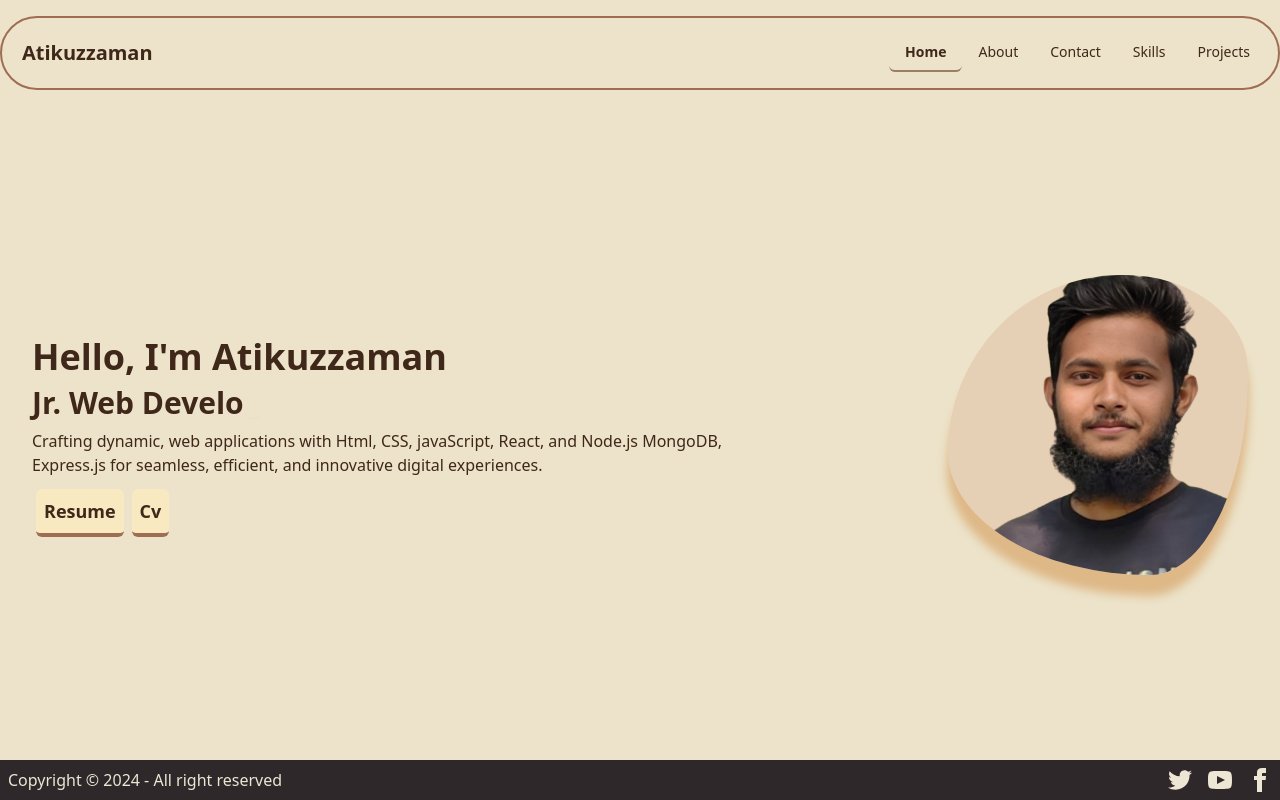
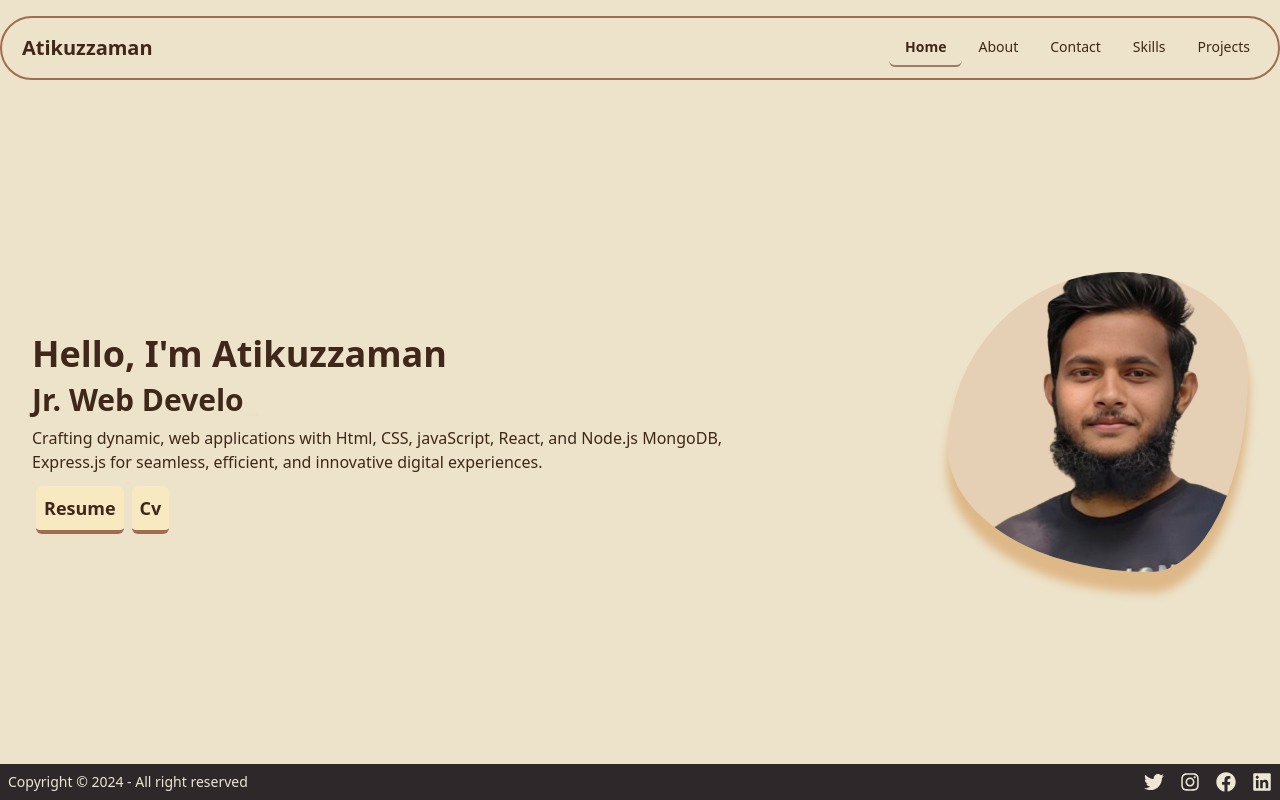
Before and after one commit to mohammad-atikuzzaman/portfolio, a React (Vite) app: page / in a window 1280 px wide. Built offline with nearby package versions, Linux system fonts and the light colour scheme.

Commit message:
screen adjusted

```diff
--- a/src/Components/About.jsx
+++ b/src/Components/About.jsx
@@ -2,6 +2,7 @@ import Education from "./Education";
 
 const About = () => {
   return (
+    <div className="min-h-screen flex items-center justify-center">
       <div className="p-8 bg-orange-50 m-8 rounded-xl ">
         <h2 className="text-4xl font-semibold p-4">About Me__</h2>
         <div className="flex flex-col gap-8 md:gap-0 md:flex-row justify-between ">
@@ -46,6 +47,7 @@ const About = () => {
           </div>
         </div>
       </div>
+    </div>
   );
 };
 
--- a/src/Components/Contact.jsx
+++ b/src/Components/Contact.jsx
@@ -44,7 +44,8 @@ const Contact = () => {
       );
   };
   return (
-    <div className="bg-orange-50 p-6 m-6 rounded-xl md:flex justify-between gap-8">
+    <div className="min-h-screen flex items-center justify-center">
+      <div className="bg-orange-50 p-6 m-6 rounded-xl md:flex justify-between gap-8 w-full">
         <div className="mb-4 md:w-[20%]">
           <h2 className="font-bold md:text-3xl">Contact with me__</h2>
         </div>
@@ -153,6 +154,7 @@ const Contact = () => {
           </div>
         </div>
       </div>
+    </div>
   );
 };
 
--- a/src/Components/Home.jsx
+++ b/src/Components/Home.jsx
@@ -2,7 +2,7 @@ import { Typewriter } from "react-simple-typewriter";
 import "./profile.css"
 const Home = () => {
   return (
-    <div className="min-h-[calc(100vh-130px)] flex items-center justify-center">
+    <div className="min-h-[calc(100vh-116px)] flex items-center justify-center">
       <div className="flex flex-col-reverse md:flex-row justify-between  items-center my-auto p-8">
         <div className="text-center mt-7 md:text-left md:max-w-[60%] space-y-2 ">
           <h2 className="font-bold text-2xl md:text-4xl">
--- a/src/Footer.jsx
+++ b/src/Footer.jsx
@@ -1,41 +1,24 @@
+import { FaFacebook, FaInstagram, FaLinkedin, FaTwitter } from "react-icons/fa";
 
 
 const Footer = () => {
   return (
-    <footer className="flex justify-between items-center p-2 bg-neutral text-neutral-content">
+    <footer className="flex flex-col md:flex-row gap-2 justify-between items-center p-2 bg-neutral text-neutral-content">
       <aside className="items-center grid-flow-col">
-        <p>Copyright © 2024 - All right reserved</p>
+        <p className="text-sm">Copyright © 2024 - All right reserved</p>
       </aside>
       <nav className="flex gap-4">
-        <a>
-          <svg
-            xmlns="http://www.w3.org/2000/svg"
-            width="24"
-            height="24"
-            viewBox="0 0 24 24"
-            className="fill-current">
-            <path d="M24 4.557c-.883.392-1.832.656-2.828.775 1.017-.609 1.798-1.574 2.165-2.724-.951.564-2.005.974-3.127 1.195-.897-.957-2.178-1.555-3.594-1.555-3.179 0-5.515 2.966-4.797 6.045-4.091-.205-7.719-2.165-10.148-5.144-1.29 2.213-.669 5.108 1.523 6.574-.806-.026-1.566-.247-2.229-.616-.054 2.281 1.581 4.415 3.949 4.89-.693.188-1.452.232-2.224.084.626 1.956 2.444 3.379 4.6 3.419-2.07 1.623-4.678 2.348-7.29 2.04 2.179 1.397 4.768 2.212 7.548 2.212 9.142 0 14.307-7.721 13.995-14.646.962-.695 1.797-1.562 2.457-2.549z"></path>
-          </svg>
+        <a href="https://x.com/m_akash10">
+          <FaTwitter className="text-xl" />
         </a>
-        <a>
-          <svg
-            xmlns="http://www.w3.org/2000/svg"
-            width="24"
-            height="24"
-            viewBox="0 0 24 24"
-            className="fill-current">
-            <path d="M19.615 3.184c-3.604-.246-11.631-.245-15.23 0-3.897.266-4.356 2.62-4.385 8.816.029 6.185.484 8.549 4.385 8.816 3.6.245 11.626.246 15.23 0 3.897-.266 4.356-2.62 4.385-8.816-.029-6.185-.484-8.549-4.385-8.816zm-10.615 12.816v-8l8 3.993-8 4.007z"></path>
-          </svg>
+        <a href="https://www.instagram.com/mohammad_akash_005/">
+          <FaInstagram className="text-xl" />
         </a>
-        <a>
-          <svg
-            xmlns="http://www.w3.org/2000/svg"
-            width="24"
-            height="24"
-            viewBox="0 0 24 24"
-            className="fill-current">
-            <path d="M9 8h-3v4h3v12h5v-12h3.642l.358-4h-4v-1.667c0-.955.192-1.333 1.115-1.333h2.885v-5h-3.808c-3.596 0-5.192 1.583-5.192 4.615v3.385z"></path>
-          </svg>
+        <a href="https://www.facebook.com/mohammadakash20">
+          <FaFacebook className="text-xl" />
+        </a>
+        <a href="https://www.linkedin.com/in/matikuzzaman/">
+          <FaLinkedin className="text-xl" />
         </a>
       </nav>
     </footer>
--- a/src/NavBar.jsx
+++ b/src/NavBar.jsx
@@ -2,7 +2,7 @@ import { NavLink } from "react-router-dom";
 
 const NavBar = () => {
   return (
-    <div className="navbar bg-base-100 border-2 border-[#9e6d52] rounded-full mt-4">
+    <div className="navbar py-0 bg-base-100 border-2 border-[#9e6d52] rounded-full mt-4">
       <div className="flex-1">
         <a className="text-xl font-semibold p-3">Atikuzzaman</a>
       </div>
```
Lines whose indentation alone changed are shown as unchanged.
